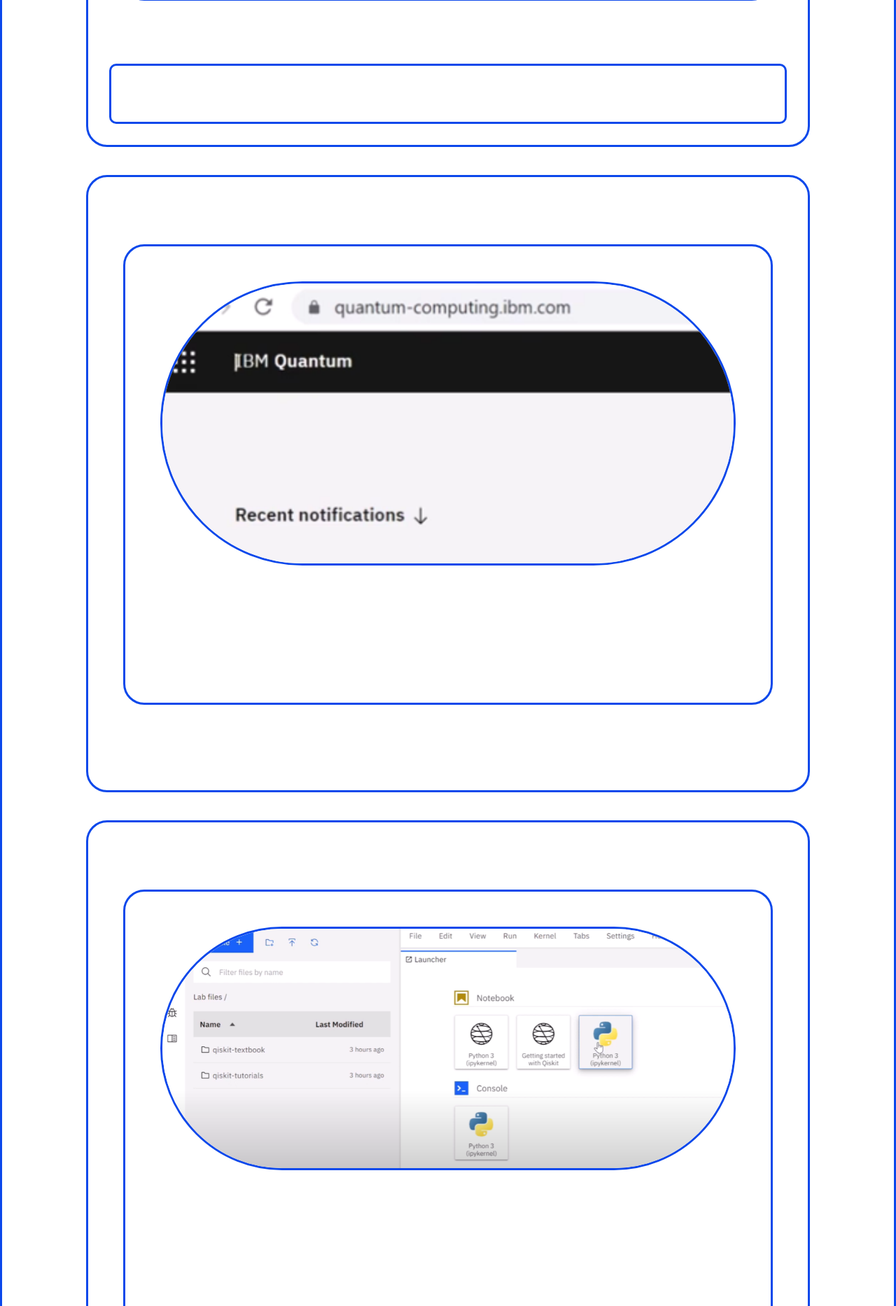
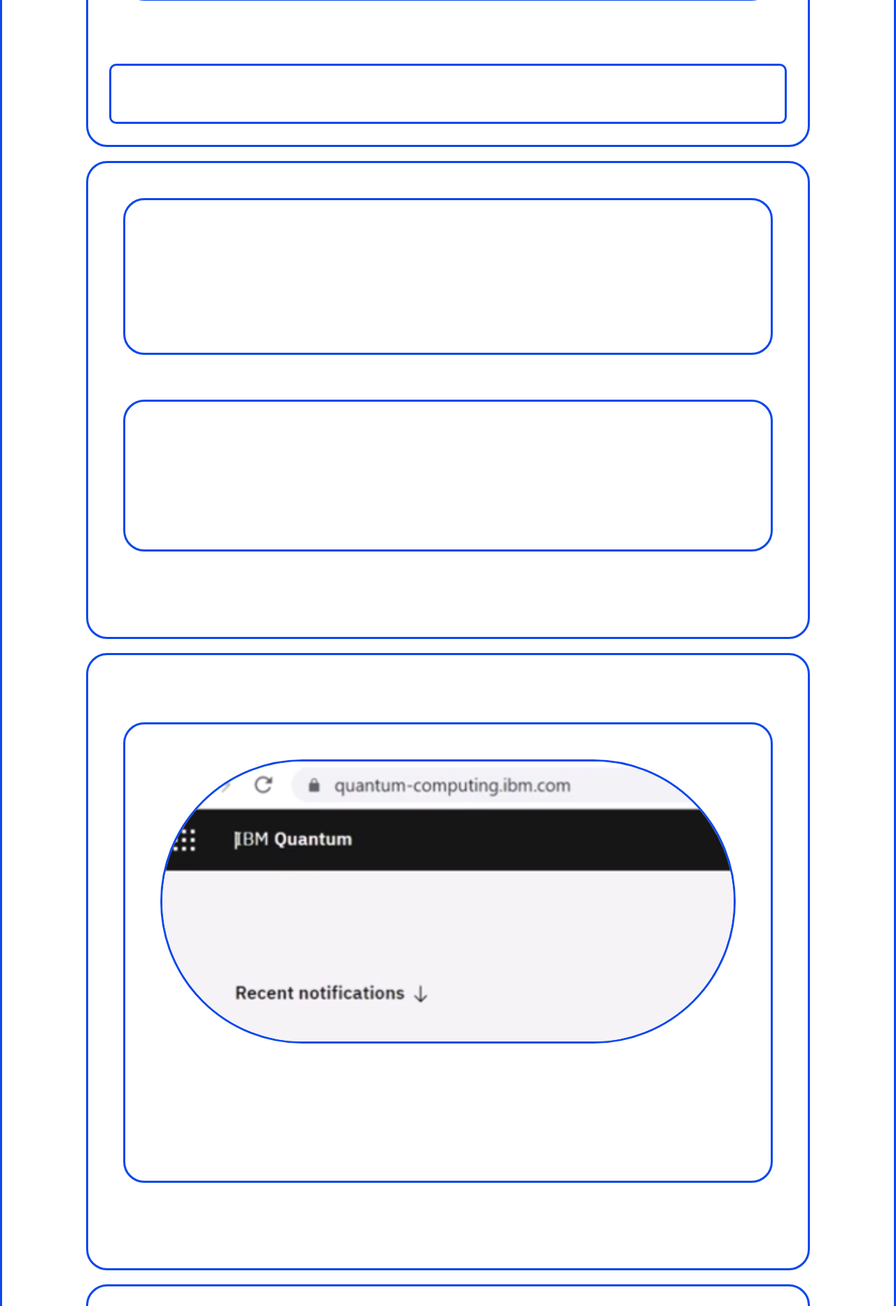
Before and after one commit to ThanusYago/projeto-AC5, a Flask app: page /Qiskit in a window 1280 px wide. Shown: the part 679-2545 px from the top of the page at 70% size. Run offline with Flask 3, Linux system fonts and the light colour scheme; some libraries are stand-ins or nearby versions.

Commit message:
Update Qiskit.html

```diff
--- a/templates/Qiskit.html
+++ b/templates/Qiskit.html
@@ -52,13 +52,8 @@
         <div class="text">
             <h1> Qiskit <span> o que é e com usar?</span></h1>
             <p>Qiskit é um kit de ferramentas de código aberto para computação quântica útil. compilador de circuito pronto para produção.</p>
-
             <br>
-                <!-- redes-social -->
         </div>
-            <!-- text -->
-        </div>
-        <!-- container-text -->
     </div>
     <!-- background -->
 
@@ -80,6 +75,41 @@
             </div>
         </div>
     </section>
+
+
+    <section class="project-secction" class="content" id="section1">
+        <div class="project-secction">
+            <h2>Primeiro passo</h2>
+            <br>
+            <p>Em uma máquina simulada, colocaremos um qubit em superposição, em dois estados ao mesmo tempo, com a uma porta lógica quantica chamada hadamardsobreposição nas bases computacionais., criando uma conexão sem nenhuma relação com a física
+                    clássica.
+             </p>
+        </div>
+        <br>
+        <div class="project-secction">
+
+            <h2>Segundo Passo</h2>
+            <p> Acesse o link https://quantum-computing.ibm.com/ e registre-se. </p>
+            <br>
+                <p>Carregaremos nosso circuito em uma máquina Quâtica e colocaremos para fins de comparação ambos resultados.</p>
+        </div>
+        <br>
+        <br>
+        <br>
+
+        <!-- Repita para outros projetos -->
+    </section>
+
+
+
+
+
+
+
+
+
+
+
 
     <section class="project-secction" class="content" id="section1">
         <h2>Plataforma IBM</h2>
```
